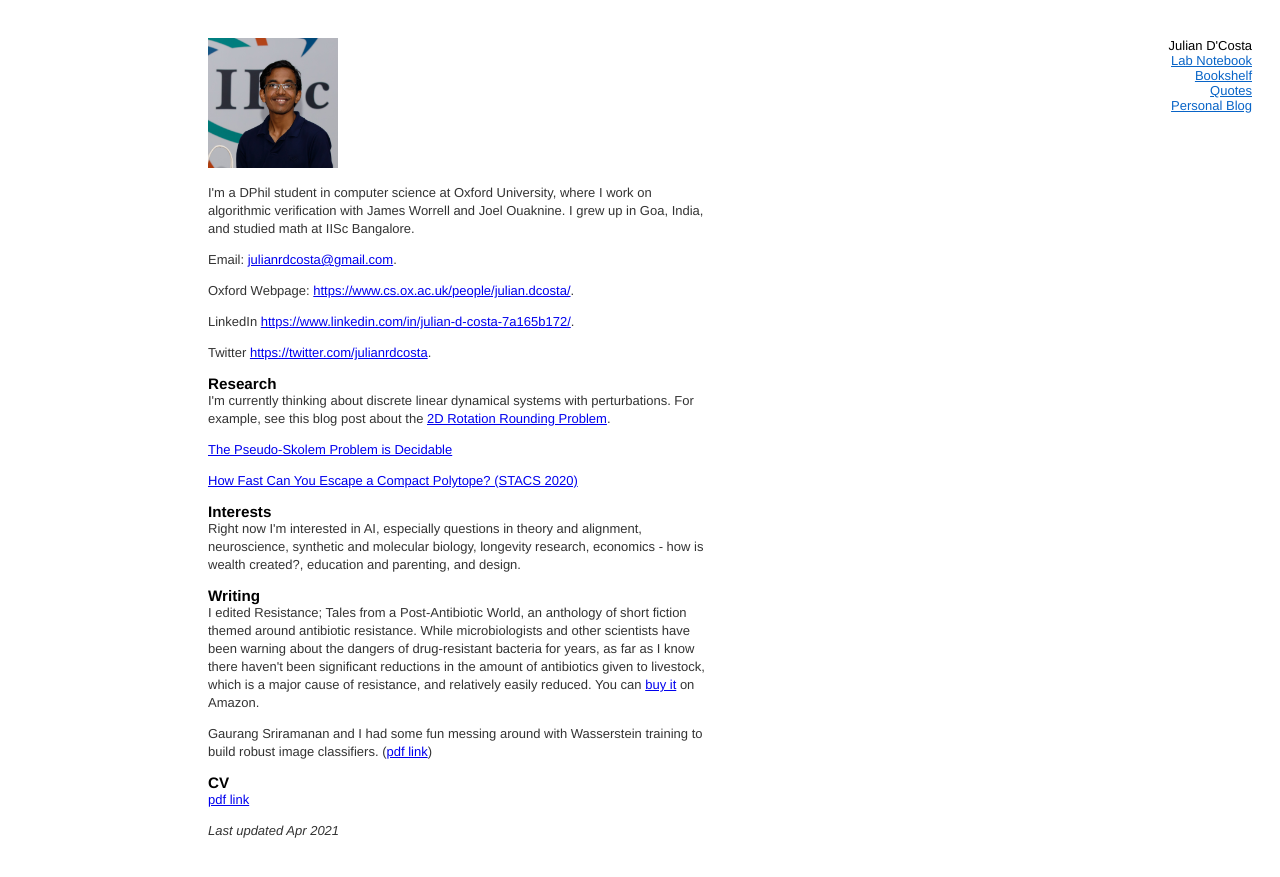
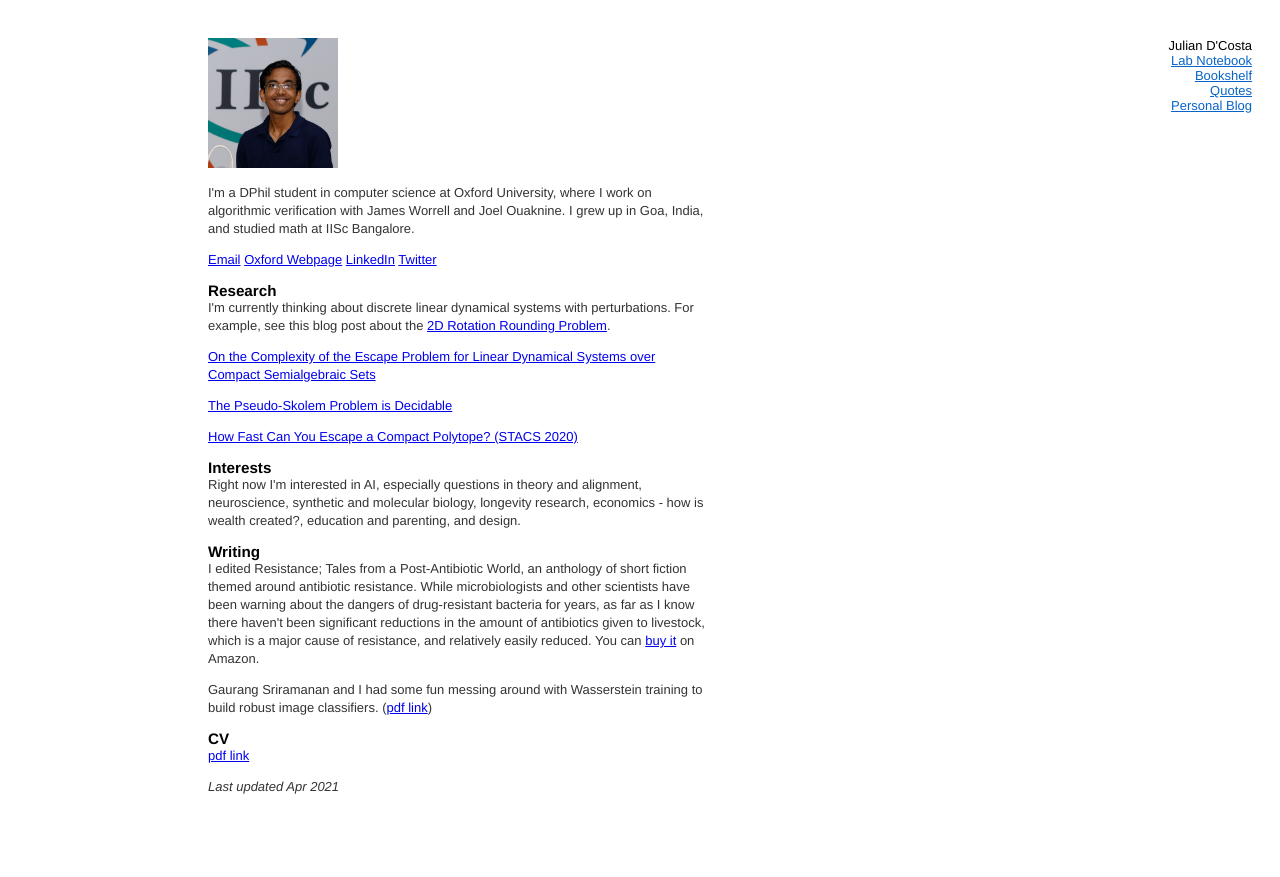
Before and after one commit to julianrdcosta/julianrdcosta.github.io, a Jekyll site: the page built from index.html, in a window 1280 px wide. Shown: the top 877 px of the page. Built offline with Jekyll 4.4.1, drawn with Linux system fonts in a browser that asks for light colours.

Commit message:
Update index.html
added compact escape paper, some other edits

```diff
--- a/index.html
+++ b/index.html
@@ -12,7 +12,7 @@ title: Julian R D'Costa
   <li><a href="/blog">Lab Notebook</a></li>
   <li><a href="/bookshelf">Bookshelf</a></li>
   <li><a href="/quotes">Quotes</a></li>
-  <li><a href="/blog">Personal Blog</a></li>
+  <li><a href="https://justunreadableicon.wordpress.com/">Personal Blog</a></li>
 
 </ul>
 </div>
@@ -24,14 +24,20 @@ title: Julian R D'Costa
 
 <p>I'm a DPhil student in computer science at Oxford University, where I work on algorithmic verification with James Worrell and Joel Ouaknine. I grew up in Goa, India, and studied math at IISc Bangalore.</p>
 
-<p>Email: <a href="mailto:julianrdcosta@gmail.com">julianrdcosta@gmail.com</a>.</p>
-<p>Oxford Webpage: <a href="https://www.cs.ox.ac.uk/people/julian.dcosta/">https://www.cs.ox.ac.uk/people/julian.dcosta/</a>.</p>
-<p>LinkedIn <a href="https://www.linkedin.com/in/julian-d-costa-7a165b172/">https://www.linkedin.com/in/julian-d-costa-7a165b172/</a>.</p>
-<p>Twitter <a href="https://twitter.com/julianrdcosta">https://twitter.com/julianrdcosta</a>.</p>
+<p><a href="mailto:julianrdcosta@gmail.com">Email</a>
+   <a href="https://www.cs.ox.ac.uk/people/julian.dcosta/">Oxford Webpage</a>
+   <a href="https://www.linkedin.com/in/julian-d-costa-7a165b172/">LinkedIn</a>
+   <a href="https://twitter.com/julianrdcosta">Twitter</a>
+  </p>
+
 
  <h3>Research</h3>
 <p class="notop">I'm currently thinking about discrete linear dynamical systems with perturbations. For example, see this blog post
   about the <a href="https://justunreadableicon.wordpress.com/2020/09/25/on-the-2d-rotation-rounding-problem" target="_blank">2D Rotation Rounding Problem</a>.</p>
+
+<p class="notop"> <a href="/files/complexity-compact-escape.pdf" target="_blank">On the Complexity of the Escape Problem for
+	Linear Dynamical Systems over Compact
+	Semialgebraic Sets</a></p>
 
 <p class="notop"> <a href="https://people.mpi-sws.org/~joel/publications/pseudo-skolem21abs.html" target="_blank">The Pseudo-Skolem Problem is Decidable</a></p>
 
```
